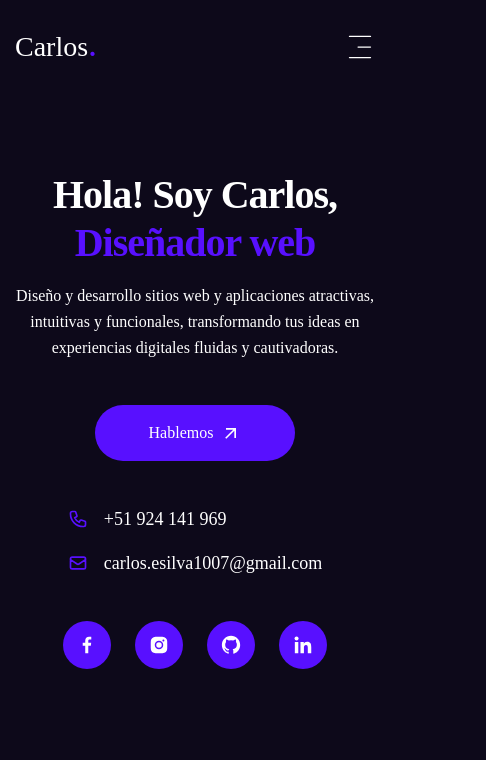
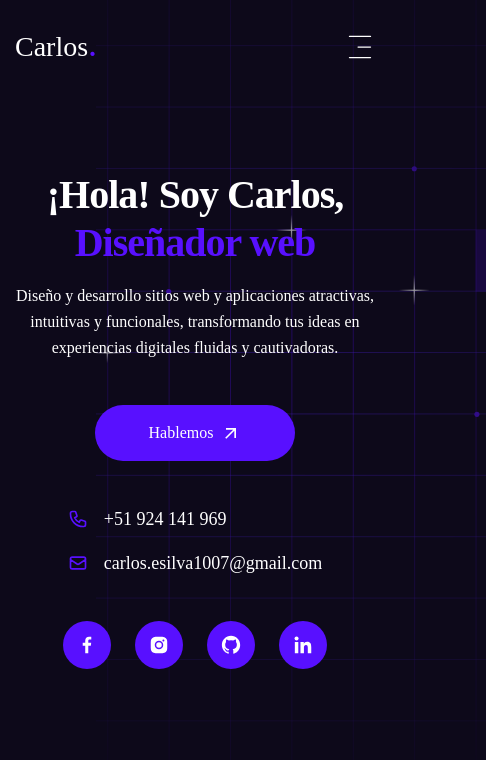
Before and after one commit to carlossilvadev10/portfolio-cesb, a Next.js app: page / in a window 390 px wide. Shown: the top 760 px of the page, 486 px wide, since content can reach past the window. Built offline with nearby package versions, Linux system fonts and the light colour scheme; a web font is replaced by a local one.

Commit message:
Se añade el Pattern a todas las vistas y se mejor el texto Hola del page principal

```diff
--- a/app/layout.jsx
+++ b/app/layout.jsx
@@ -28,7 +28,7 @@ export default function RootLayout({ children }) {
             <div className = "hidden xl:flex w-[285px] h-screen bg-secondary">
               <MainNav />
             </div>
-            <div className = "w-full max-w-[1130px] px-[15px] mx-auto">
+            <div className = "w-full max-w-[1150px] px-[15px] mx-auto">
               <Header />
               <div className = "">
                 {children}
--- a/app/page.jsx
+++ b/app/page.jsx
@@ -16,9 +16,9 @@ const page = () => {
     <motion.section initial = {{ opacity: 0 }} animate = {{ opacity: 1, transition: { delay: 2.4, duration: 0.4, ease: "easeIn" } }} className = "h-screen flex items-center">
       <Pattern />
       <div className = "flex flex-col xl:flex-row items-center justify-between w-full">
-        <div className = "w-full xl:w-[550px] flex flex-col items-center xl:items-start text-center xl:text-justify">
+        <div className = "w-full xl:w-[560px] flex flex-col items-center xl:items-start text-center xl:text-justify">
           <h1 className = "h1 flex-1 mb-[20px]">
-            Hola! Soy Carlos, <br />
+            ¡Hola! Soy Carlos, <br />
             <div className = "mt-2">
               <TypeAnimation sequence = {["Desarrollador web", 2000, "Diseñador web", 2000]} speed = {40} repeat = {Infinity} cursor = {false} wrapper = "span" className = "text-accent" />
             </div>
--- a/components/Pattern.jsx
+++ b/components/Pattern.jsx
@@ -2,7 +2,7 @@ import React from "react";
 
 const Pattern = () => {
     return (
-        <div className = "hidden md:flex absolute top-0 left-24 w-full h-full bg-[url(/assets/pattern.svg)] bg-no-repeat bg-cover bg-center xl:bg-contain xl:-top-[110px] -z-10" />
+        <div className = "flex absolute top-0 left-24 w-full h-full bg-[url(/assets/pattern.svg)] bg-no-repeat bg-cover bg-center xl:bg-contain xl:-top-[110px] -z-10" />
     )
 }
 
```
